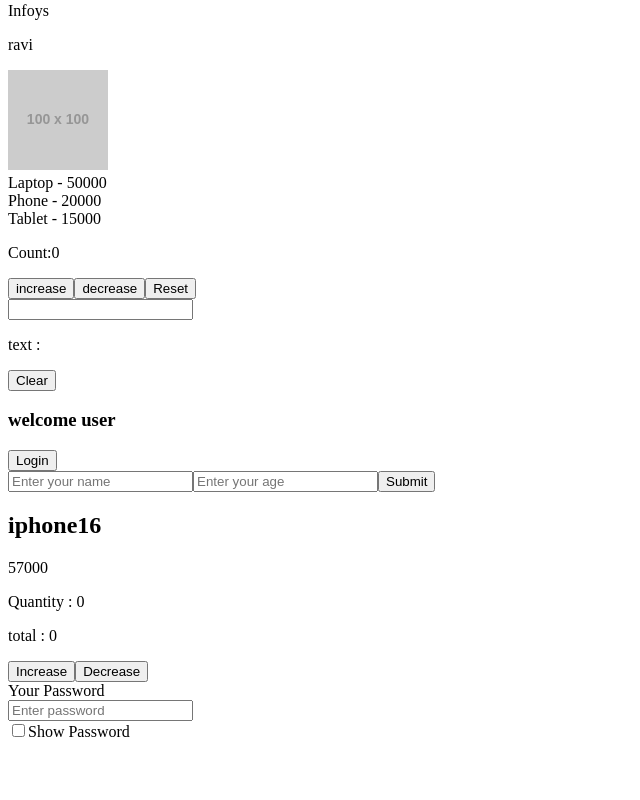
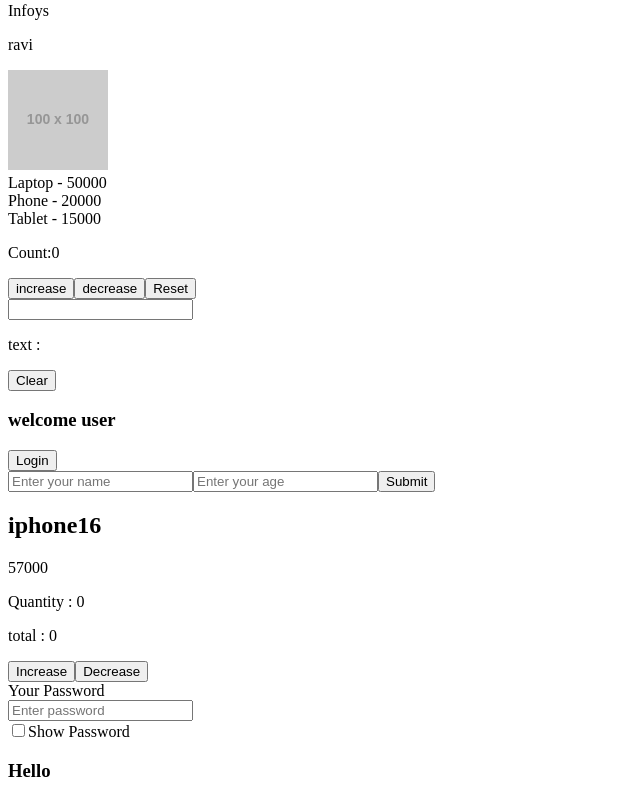
Before and after one commit to Venkataramanareactdev/React-projects, a React (Create React App) app: page / in a window 1280 px wide. Shown: the part 218-1018 px from the top of the page, without its empty margins (0-640 px from the left). Before the commit the page ends 967 px from the top, so only its background shows below. Built offline with nearby package versions, Linux system fonts and the light colour scheme.

Commit message:
my project folder

```diff
--- a/src/App.js
+++ b/src/App.js
@@ -9,6 +9,7 @@
 import Form from './useState_examples/Form';
 import Quality from './productsuseState/quality';
 import PassoordShow from './productsuseState/PassoordShow';
+import Firstreactgit from './Reactgit/firstreactgit';
 function App() {
   return (
     <div className="App">
@@ -21,6 +22,7 @@
       <Form/>
       <Quality/>
       <PassoordShow/>
+      <Firstreactgit/>
     </div>
   );
 }
--- /dev/null
+++ b/src/Reactgit/firstreactgit.jsx
@@ -0,0 +1,11 @@
+import React from 'react'
+
+const Firstreactgit = () => {
+  return (
+    <div>
+      <h3>Hello</h3>
+    </div>
+  )
+}
+
+export default Firstreactgit
```
